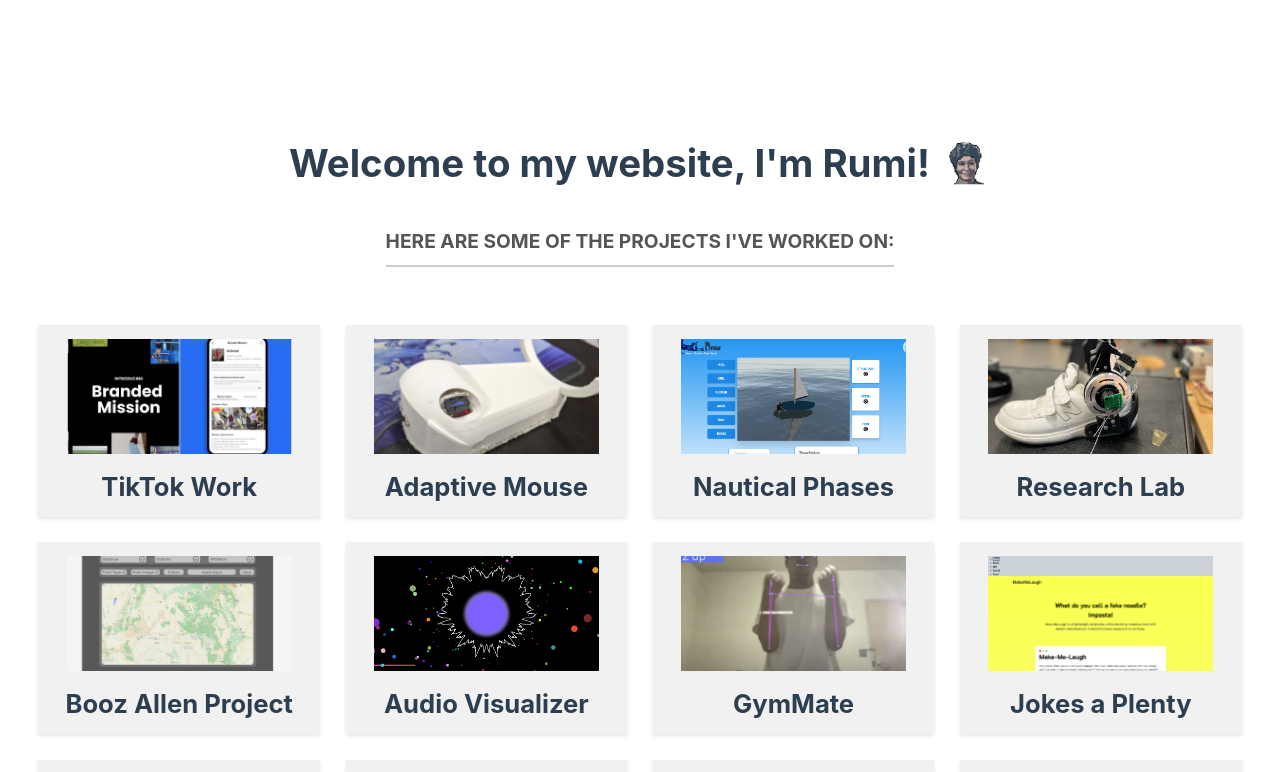
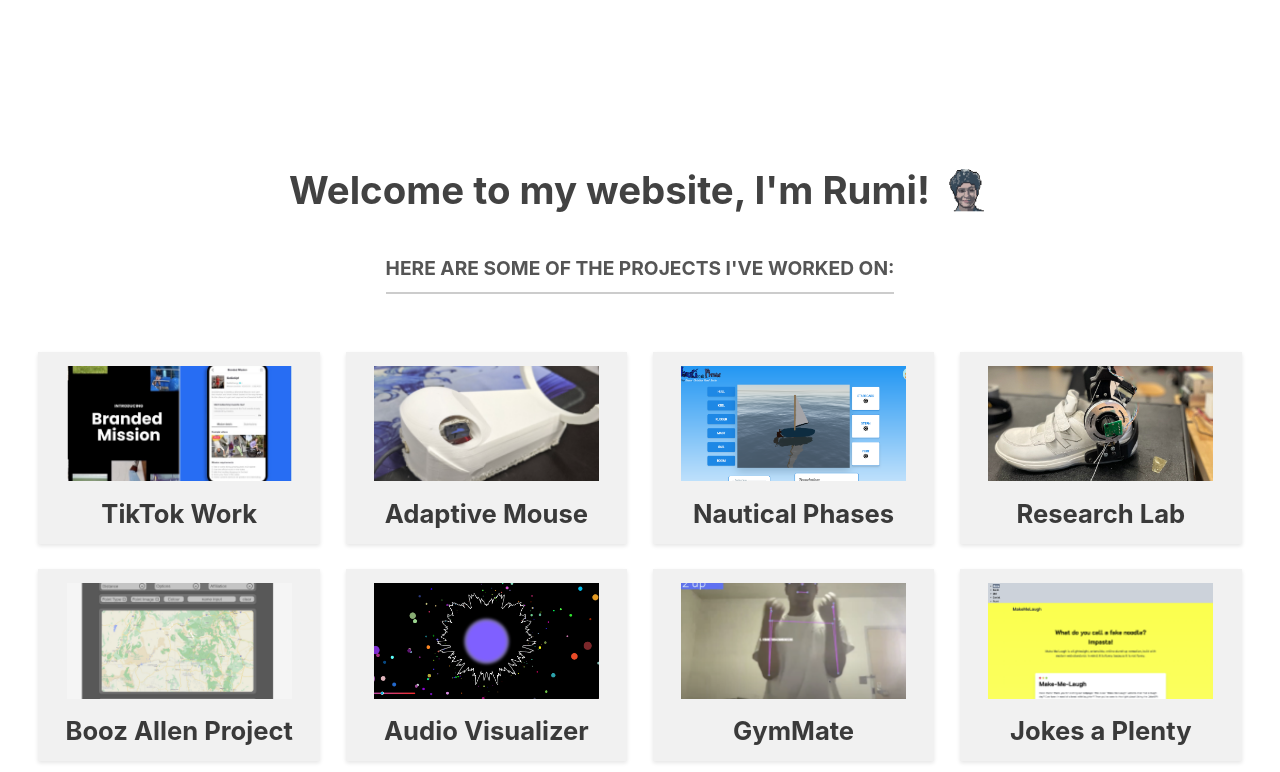
Before and after one commit to rumilog/site, a Vue app: page / in a window 1280 px wide. Shown: the top 772 px of the page. Built offline with nearby package versions, Linux system fonts and the light colour scheme.

Commit message:
fixed text coloring

```diff
--- a/src/components/ProjectBlock.vue
+++ b/src/components/ProjectBlock.vue
@@ -106,6 +106,7 @@ export default {
   font-weight: bold;
   padding: 1vw;
   margin: 0;
+  color: rgb(58, 58, 58);
 }
 
 /* Border Elements */
--- a/src/views/HomeView.vue
+++ b/src/views/HomeView.vue
@@ -134,8 +134,9 @@ const copyEmail = () => {
   justify-content: flex-start;
   min-height: 100vh;
   padding: 1vw;
-  margin-top: 15vh; /* Adds space before the content */
+  padding-top: 20vh; /* Adds space before the content */
   text-align: center;
+  background-color: white;
 }
 
 /* Welcome Section */
@@ -148,6 +149,7 @@ const copyEmail = () => {
   font-weight: bold;
   display: inline-flex;
   align-items: center;
+  color: #424242;
 }
 
 .pixel-image {
```
